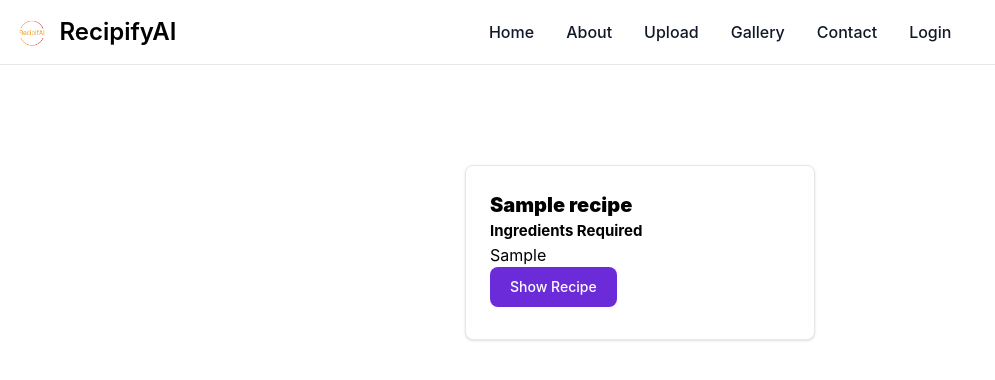
After one commit to vxshxk/recipify, a Django app: page /pick_recipe/1 in a window 1280 px wide. The commit adds this page. Shown: the top 380 px of the page, without its empty margins (0-995 px from the left). Run offline with Django 4.2, Linux system fonts and the light colour scheme; tables that the repository leaves empty hold one stand-in row (values such as "Sample post"); some libraries are stand-ins or nearby versions.

Commit message:
Link gallery images with recipes for easy access

```diff
--- a/recipify/recipify/templates/gallery.html
+++ b/recipify/recipify/templates/gallery.html
@@ -98,7 +98,9 @@
     <div class="grid grid-cols-2 md:grid-cols-3 gap-5">
         {% for image in images %}
         <div>
+            <a href="{% url 'pick_recipe' image.id %}">
             <img class="h-auto max-w-full rounded-lg" src="{{ image.image.url }}" alt="Gallery image" />
+            </a>
         </div>
         {% endfor %}
     </div>
--- /dev/null
+++ b/recipify/recipify/templates/pick.html
@@ -0,0 +1,117 @@
+{% load static %}
+
+<!DOCTYPE html>
+<html lang="en">
+<head>
+    <meta charset="UTF-8">
+    <meta name="viewport" content="width=device-width, initial-scale=1.0">
+    <title>RecipifyAI</title>
+    <link href="https://cdnjs.cloudflare.com/ajax/libs/flowbite/2.3.0/flowbite.min.css" rel="stylesheet" />
+    <link rel="stylesheet" href="{% static 'css/pick.css' %}">
+    <script src="https://cdnjs.cloudflare.com/ajax/libs/jquery/3.6.0/jquery.min.js"></script>
+    <script src="https://cdnjs.cloudflare.com/ajax/libs/toastr.js/latest/toastr.min.js"></script>
+    <link href="https://cdnjs.cloudflare.com/ajax/libs/toastr.js/latest/toastr.min.css" rel="stylesheet"/>
+</head>
+<body>
+    <div class="navbar-container">
+        <nav class="bg-white dark:bg-gray-900 fixed w-full z-20 top-0 start-0 border-b border-gray-200 dark:border-gray-600">
+            <div class="max-w-screen-xl flex flex-wrap items-center justify-between mx-auto p-4">
+                <a href="#" class="flex items-center space-x-3 rtl:space-x-reverse">
+                    <img src="{% static 'img/logo.jpeg' %}" class="h-8" alt="RecipifyAI Logo">
+                    <span class="self-center text-2xl font-semibold whitespace-nowrap dark:text-white">RecipifyAI</span>
+                </a>
+                <div class="flex md:order-2 space-x-3 md:space-x-0 rtl:space-x-reverse">
+                    <button id="menu-button" type="button" class="inline-flex items-center p-2 ml-1 text-sm text-gray-500 rounded-lg md:hidden hover:bg-gray-100 focus:outline-none focus:ring-2 focus:ring-gray-200 dark:text-gray-400 dark:hover:bg-gray-700 dark:focus:ring-gray-600">
+                        <span class="sr-only">Open main menu</span>
+                        <svg class="w-6 h-6" aria-hidden="true" fill="currentColor" viewBox="0 0 20 20" xmlns="http://www.w3.org/2000/svg">
+                            <path fill-rule="evenodd" d="M3 5a1 1 0 011-1h12a1 1 0 110 2H4a1 1 0 01-1-1zM3 10a1 1 0 011-1h12a1 1 0 110 2H4a1 1 0 01-1-1zM4 15a1 1 0 100-2h12a1 1 0 100 2H4z" clip-rule="evenodd"></path>
+                        </svg>
+                    </button>
+                </div>
+                <div class="items-center justify-between hidden w-full md:flex md:w-auto md:order-1" id="navbar-sticky">
+                    <ul class="flex flex-col p-4 md:p-0 mt-4 font-medium border border-gray-100 rounded-lg bg-gray-50 md:space-x-8 rtl:space-x-reverse md:flex-row md:mt-0 md:border-0 md:bg-white dark:bg-gray-800 md:dark:bg-gray-900 dark:border-gray-700">
+                        <li>
+                            <a href="{% url 'home' %}" class="block py-2 px-3 text-gray-900 rounded hover:bg-gray-100 md:hover:bg-transparent md:hover:text-blue-700 md:p-0 md:dark:hover:text-blue-500 dark:text-white dark:hover:bg-gray-700 dark:hover:text-white md:dark:hover:bg-transparent dark:border-gray-700">Home</a>
+                        </li>
+                        <li>
+                            <a href="#" class="block py-2 px-3 text-gray-900 rounded hover:bg-gray-100 md:hover:bg-transparent md:hover:text-blue-700 md:p-0 md:dark:hover:text-blue-500 dark:text-white dark:hover:bg-gray-700 dark:hover:text-white md:dark:hover:bg-transparent dark:border-gray-700">About</a>
+                        </li>
+                        <li>
+                            <a href="{% url 'image_upload' %}" class="block py-2 px-3 text-gray-900 rounded hover:bg-gray-100 md:hover:bg-transparent md:hover:text-blue-700 md:p-0 md:dark:hover:text-blue-500 dark:text-white dark:hover:bg-gray-700 dark:hover:text-white md:dark:hover:bg-transparent dark:border-gray-700">Upload</a>
+                        </li>
+                        <li>
+                            <a href="{% url 'gallery' %}" class="block py-2 px-3 text-gray-900 rounded hover:bg-gray-100 md:hover:bg-transparent md:hover:text-blue-700 md:p-0 md:dark:hover:text-blue-500 dark:text-white dark:hover:bg-gray-700 dark:hover:text-white md:dark:hover:bg-transparent dark:border-gray-700">Gallery</a>
+                        </li>
+                        <li>
+                            <a href="{% url 'contact' %}" class="block py-2 px-3 text-gray-900 rounded hover:bg-gray-100 md:hover:bg-transparent md:hover:text-blue-700 md:p-0 md:dark:hover:text-blue-500 dark:text-white dark:hover:bg-gray-700 dark:hover:text-white md:dark:hover:bg-transparent dark:border-gray-700">Contact</a>
+                        </li>
+                        {% if request.user.is_authenticated %}
+                        <li>
+                            <a href="{% url 'logout' %}" class="block py-2 px-3 text-gray-900 rounded hover:bg-gray-100 md:hover:bg-transparent md:hover:text-blue-700 md:p-0 md:dark:hover:text-blue-500 dark:text-white dark:hover:bg-gray-700 dark:hover:text-white md:dark:hover:bg-transparent dark:border-gray-700">Logout</a>
+                        </li>
+                        {% else %}
+                        <li>
+                            <a href="{% url 'login' %}" class="block py-2 px-3 text-gray-900 rounded hover:bg-gray-100 md:hover:bg-transparent md:hover:text-blue-700 md:p-0 md:dark:hover:text-blue-500 dark:text-white dark:hover:bg-gray-700 dark:hover:text-white md:dark:hover:bg-transparent dark:border-gray-700">Login</a>
+                        </li>
+                        {% endif %}
+                    </ul>
+                </div>
+            </div>
+        </nav>
+    </div>
+
+    <!-- Sidebar -->
+
+    <div id="sidebar" class="fixed top-0 left-0 w-64 h-full bg-gray-800 text-white transform -translate-x-full transition-transform duration-300 ease-in-out z-30">
+        <button id="close-sidebar" class="absolute top-4 right-4 text-white">
+            <svg class="w-4 h-4" fill="none" stroke="currentColor" viewBox="0 0 24 24" xmlns="http://www.w3.org/2000/svg">
+                <path stroke-linecap="round" stroke-linejoin="round" stroke-width="2" d="M6 18L18 6M6 6l12 12"></path>
+            </svg>
+        </button>
+        <ul class="flex flex-col p-4 mt-4 space-y-2 font-medium border border-gray-700 rounded-lg bg-gray-800">
+            <li>
+                <a href="{% url 'home' %}" class="block py-2 px-3 text-white bg-blue-700 rounded md:bg-transparent md:text-blue-700" aria-current="page">Home</a>
+            </li>
+            <li>
+                <a href="#" class="block py-2 px-3 text-white rounded hover:bg-gray-700">About</a>
+            </li>
+            <li>
+                <a href="{% url 'image_upload' %}" class="block py-2 px-3 text-white rounded hover:bg-gray-700">Upload</a>
+            </li>
+            <li>
+                <a href="{% url 'gallery' %}" class="block py-2 px-3 text-white rounded hover:bg-gray-700">Gallery</a>
+            </li>
+            <li>
+                <a href="{% url 'contact' %}" class="block py-2 px-3 text-white rounded hover:bg-gray-700">Contact</a>
+            </li>
+            {% if requestO.user.is_authenticated %}
+            <li>
+                <a href="{% url 'logout' %}" class="block py-2 px-3 text-white rounded hover:bg-gray-700">Logout</a>
+            </li>
+            {% else %}
+            <li>
+                <a href="{% url 'login' %}" class="block py-2 px-3 text-white rounded hover:bg-gray-700">Login</a>
+            </li>
+            {% endif %}
+        </ul>
+    </div>
+
+        <div class="recipe-section">
+            {% for recipe in recipes %}
+            <div class="recipe">
+                <a href="#" class="block max-w-sm p-6 bg-white border border-gray-200 rounded-lg shadow hover:bg-gray-100 dark:bg-gray-800 dark:border-gray-700 dark:hover:bg-gray-700">
+                    <div class="recipe-title">{{ recipe.name }}</div>
+                    <div class="ingredients-title">Ingredients Required</div>
+                    <ul class="list-disc">
+                        {{recipe.ingredients}}
+                    </ul>
+                    <button type="button"
+                    onclick="window.location.href='{% url 'show_recipe' recipe.id %}'"
+                    class="focus:outline-none text-white bg-purple-700 hover:bg-purple-800 focus:ring-4 focus:ring-purple-300 font-medium rounded-lg text-sm px-5 py-2.5 mb-2 dark:bg-purple-600 dark:hover:bg-purple-700 dark:focus:ring-purple-900">
+                    Show Recipe</button>
+                </a>
+            </div>
+            {% endfor %}
+        </div>
+</body>
+</html>
--- a/recipify/recipify/urls.py
+++ b/recipify/recipify/urls.py
@@ -32,6 +32,7 @@ urlpatterns = [
     path("gallery/", views.gallery, name="gallery"),
     path("contact/",views.contact,name="contact"),
     path("show_recipe/<int:id>", views.show_recipe, name="show_recipe"),
+    path("pick_recipe/<int:img_id>", views.pick_recipe, name="pick_recipe")
 ]
 
 if settings.DEBUG:
--- a/recipify/recipify/views.py
+++ b/recipify/recipify/views.py
@@ -79,40 +79,6 @@ def logoutPage(request):
     logout(request)
     return redirect('login')
 
-# def image_upload_view(request):
-#     recipe_text = None  # Initialize recipe_text to avoid UnboundLocalError
-#     if request.method == 'POST':
-#         form = UploadFileForm(request.POST, request.FILES)
-#         if form.is_valid():
-#             img_instance = form.save()
-#             # Open the image using PIL
-#             try:
-#                 img = Image.open(img_instance.image.path)
-#             except IOError:
-#                 return HttpResponse("Image not found or cannot be opened.", status=404)
-
-#             # Process the image with CLIENT.infer
-#             try:
-#                 result = CLIENT.infer(img, model_id="fridge-object/3")
-#                 logger.debug("Infer result: %s", result)
-#                 ingredients = [prediction['class'] for prediction in result['predictions']]
-
-#                 # Get recipes using the detected ingredients
-#                 recipe_text = getRecipes(ingredients)
-#                 if not recipe_text:
-#                     messages.error(request, "Failed to retrieve recipes.")
-
-#                 # Optionally, you can process the image
-#                 processed_image = image_formatter(img)
-#                 print(processed_image)
-#             except json.JSONDecodeError as e:
-#                 logger.error("JSON decode error: %s", e)
-#                 return HttpResponse(f"Error processing image: {e}", status=500)
-#     else:
-#         form = UploadFileForm()
-
-#     return render(request, 'upload.html', {'form': form, 'recipe': recipe_text})
-
 @login_required
 def image_upload_view(request):
     if request.method == 'POST' and 'image-input' in request.FILES:
@@ -185,3 +151,13 @@ def clean(item):
         item = item.replace(char, "")
 
     return item.capitalize()
+
+
+def pick_recipe(request, img_id):
+    image = get_object_or_404(FoodImage, id=img_id)
+    recipes = Recipe.objects.filter(image=image)
+    context = {
+        "recipes": recipes
+    }
+
+    return render(request, 'pick.html', context)
--- /dev/null
+++ b/recipify/static/css/pick.css
@@ -0,0 +1,36 @@
+body {
+    padding-top: 65px; /* Adjust based on the height of the nav bar */
+}
+
+.recipe-display {
+    display: flex;
+    gap: 100px;
+    align-items: flex-start;
+    justify-content: center;
+}
+
+.recipe-title {
+    font-weight: 900;
+    font-size: 20px;
+    white-space: nowrap;
+    overflow: break-word;
+    text-overflow: ellipsis;
+    min-width: 300px;
+    max-width: 100%;
+    overflow: auto;
+    box-sizing: border-box;
+}
+
+.recipe-section {
+    margin-top: 100px;
+    display: flex;
+    gap: 60px;
+    justify-content: center;
+    align-items: flex-start;
+}
+
+
+.ingredients-title {
+    font-weight: 700;
+    font-size: 15px;
+}
```
Also changed, not shown: recipify/recipify/templates/upload.html (+0 -12 lines).
